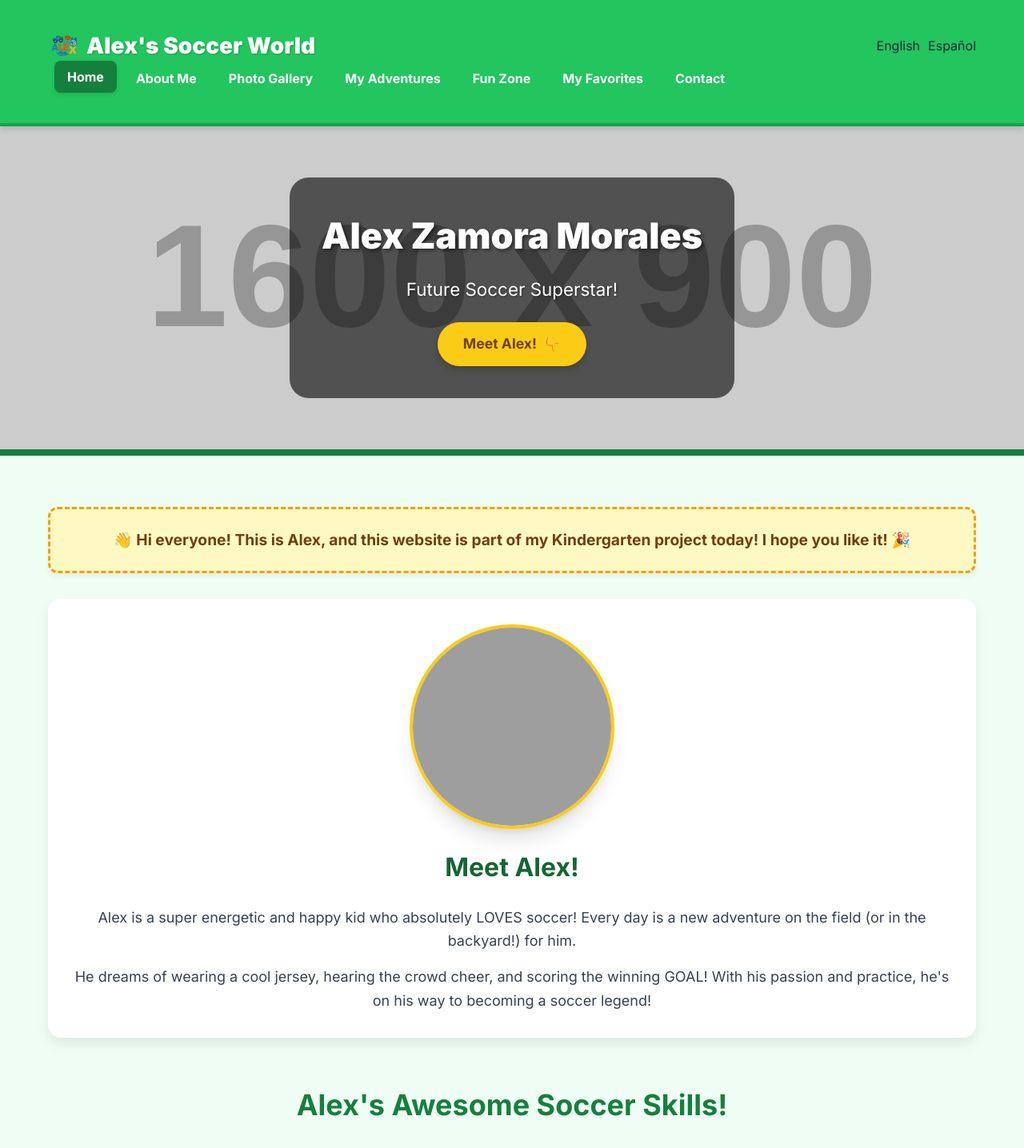
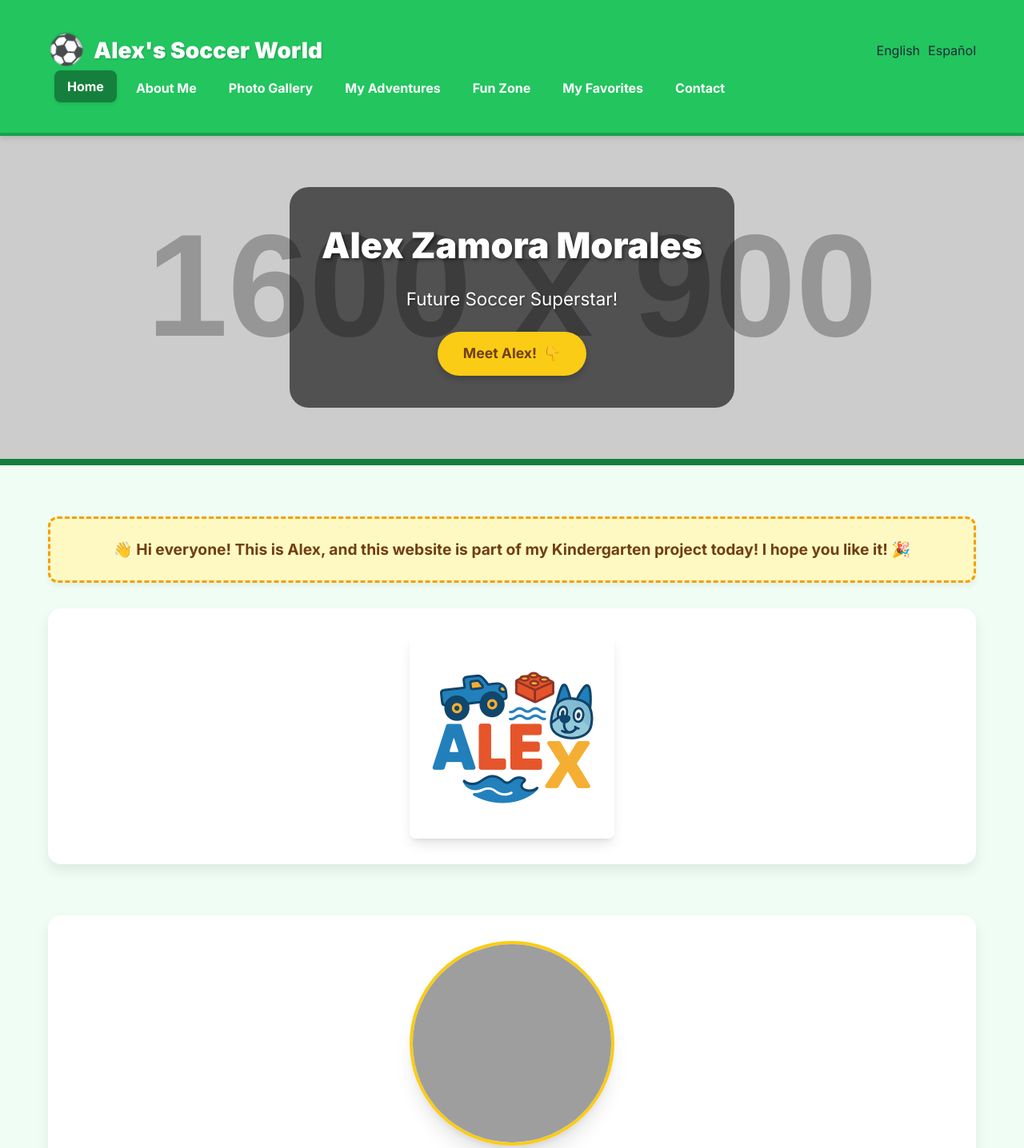
Before and after one commit to wacoachrusso/alexanderzm-website, a plain HTML site: page index.html in a window 1280 px wide. Shown: the top 1436 px of the page at 80% size. Drawn offline with nearby package versions, Linux system fonts and the light colour scheme; grey boxes are pictures that could not be loaded; placeholder pictures from the web are drawn by us; a script that the page names is missing.

Commit message:
Revert header logo, add prominent logo to homepage

```diff
--- a/index.html
+++ b/index.html
@@ -14,7 +14,7 @@
     <header class="main-nav">
         <div class="page-container flex justify-between items-center">
             <div class="site-title">
-                <img src="images/logo.png" alt="Alex's Website Logo" class="h-10 mr-2 inline-block">
+                <span class="soccer-ball-logo">⚽</span>
                 <span data-lang-en="Alex's Soccer World" data-lang-es="El Mundo Futbolero de Alex">Alex's Soccer World</span>
             </div>
             <div class="language-switcher" style="display: flex; align-items: center; gap: 10px;">
@@ -50,6 +50,12 @@
     <main class="page-container py-12 md:py-16">
         <section class="kindergarten-banner">
             <p data-lang-en="👋 Hi everyone! This is Alex, and this website is part of my Kindergarten project today! I hope you like it! 🎉" data-lang-es="👋 ¡Hola a todos! ¡Soy Alex, y este sitio web es parte de mi proyecto del Kínder hoy! ¡Espero que les guste! 🎉">👋 Hi everyone! This is Alex, and this website is part of my Kindergarten project today! I hope you like it! 🎉</p>
+        </section>
+
+        <section class="mb-16">
+            <div class="content-card text-center">
+                <img src="images/logo.png" alt="Alex's Website Logo" class="mx-auto w-64 h-auto rounded-lg shadow-lg">
+            </div>
         </section>
 
         <section id="about-alex" class="mb-16">
```
Also changed, not shown: about.html (+1 -1 lines), adventures.html (+1 -1 lines), contact.html (+1 -1 lines), favorites.html (+1 -1 lines), funzone.html (+1 -1 lines), gallery.html (+1 -1 lines).
